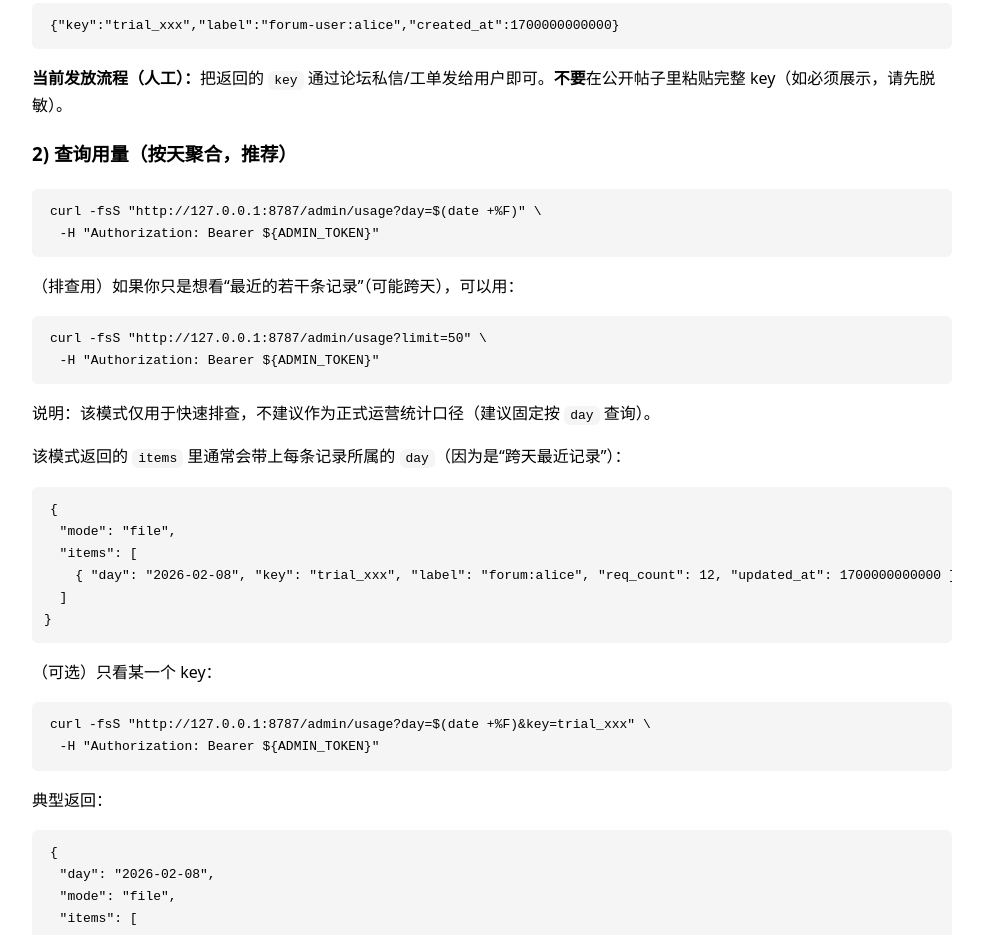
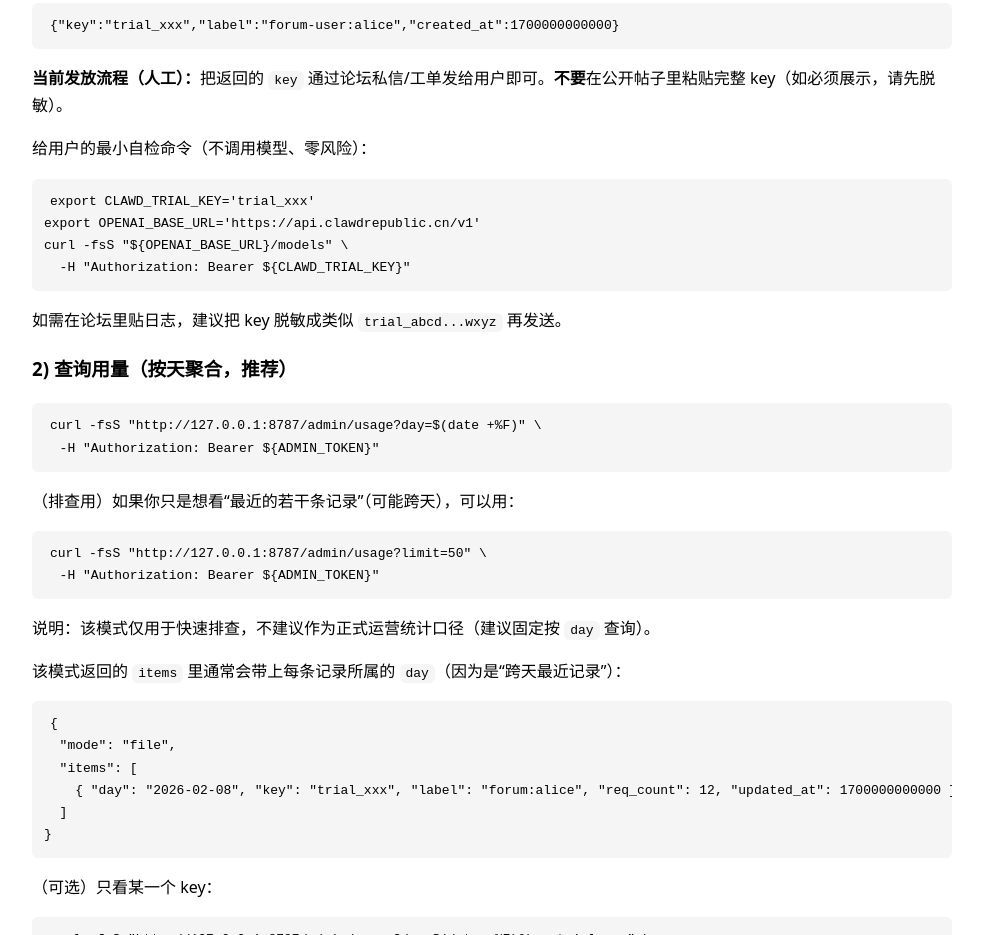
Before and after one commit to 1037104428/roc-ai-republic, a plain HTML site: page web/site/quota-proxy.html in a window 1280 px wide. Shown: the part 3770-4705 px from the top of the page, without its empty margins (148-1131 px from the left). Drawn offline with Linux system fonts and the light colour scheme.

Commit message:
docs(quota-proxy): add user self-check curl after issuing trial key

```diff
--- a/web/site/quota-proxy.html
+++ b/web/site/quota-proxy.html
@@ -138,6 +138,12 @@ curl -fsS -X POST http://127.0.0.1:8787/admin/keys \
   <p>返回示例：</p>
   <pre><code>{"key":"trial_xxx","label":"forum-user:alice","created_at":1700000000000}</code></pre>
   <p><strong>当前发放流程（人工）：</strong>把返回的 <code>key</code> 通过论坛私信/工单发给用户即可。<strong>不要</strong>在公开帖子里粘贴完整 key（如必须展示，请先脱敏）。</p>
+  <p>给用户的最小自检命令（不调用模型、零风险）：</p>
+  <pre><code>export CLAWD_TRIAL_KEY='trial_xxx'
+export OPENAI_BASE_URL='https://api.clawdrepublic.cn/v1'
+curl -fsS "${OPENAI_BASE_URL}/models" \
+  -H "Authorization: Bearer ${CLAWD_TRIAL_KEY}"</code></pre>
+  <p>如需在论坛里贴日志，建议把 key 脱敏成类似 <code>trial_abcd...wxyz</code> 再发送。</p>
 
   <h3>2) 查询用量（按天聚合，推荐）</h3>
   <pre><code>curl -fsS "http://127.0.0.1:8787/admin/usage?day=$(date +%F)" \
```
